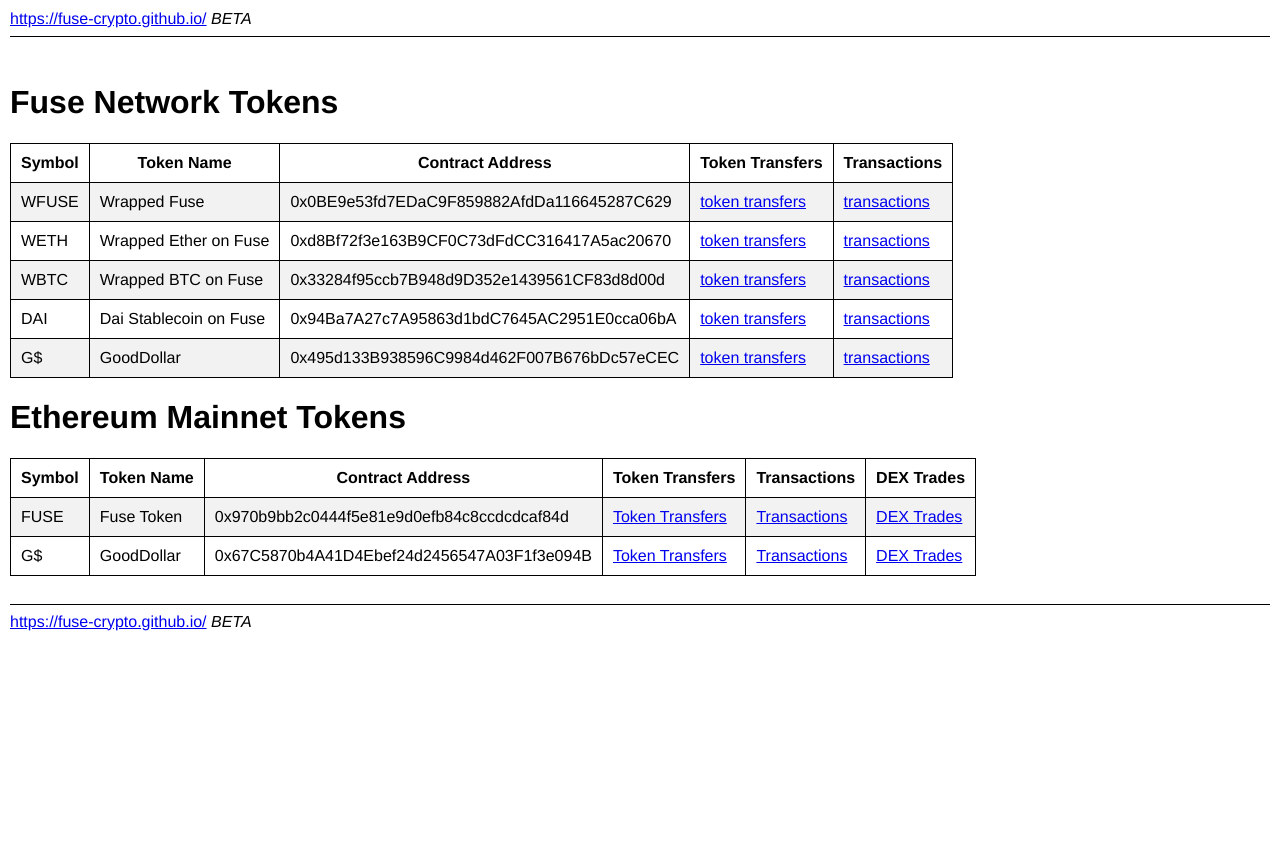
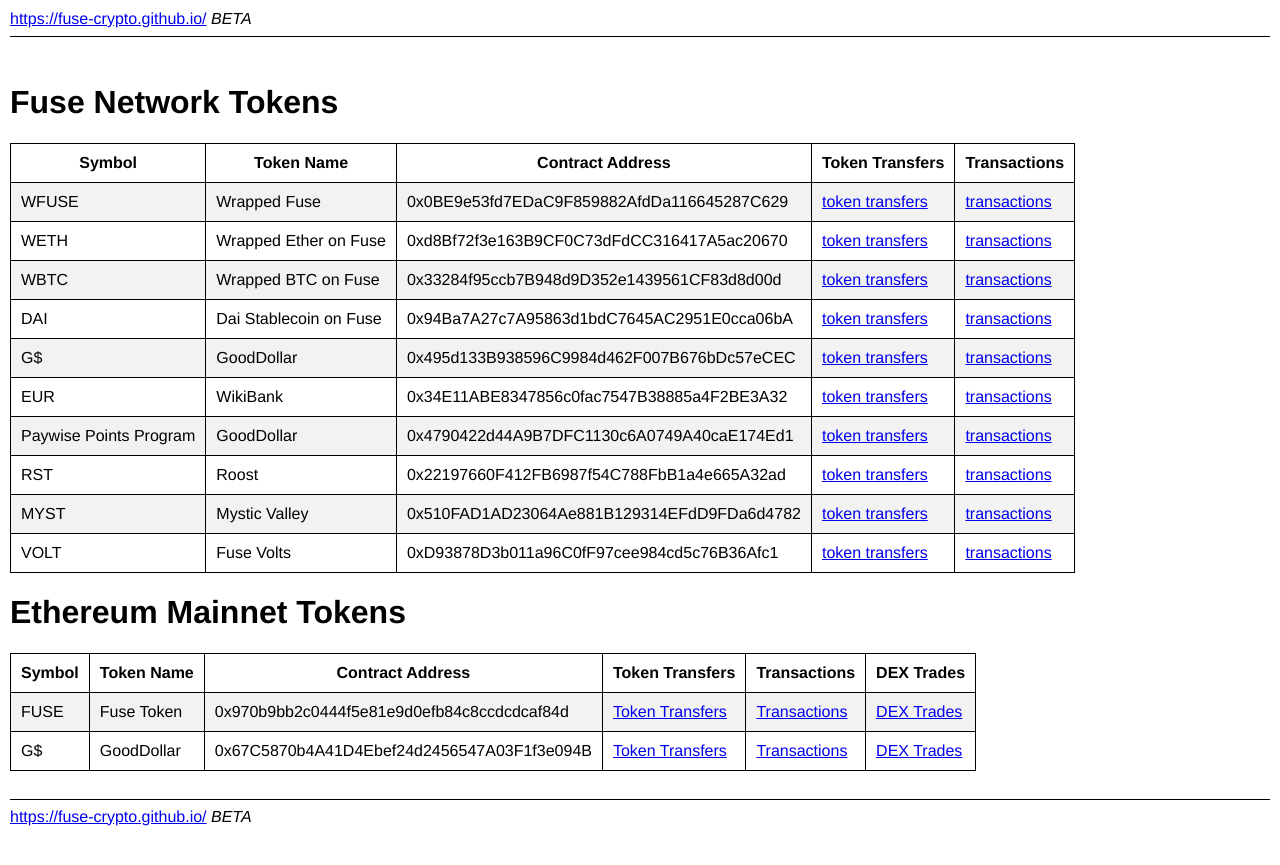
Before and after one commit to Fuse-Crypto/fuse-crypto.github.io, a Jekyll site: the page built from tokens/index.md, in a window 1280 px wide. Shown: the top 865 px of the page. Built offline with Jekyll 4.4.1, drawn with Linux system fonts in a browser that asks for light colours.

Commit message:
Update fuse-tokens.yml

```diff
--- a/_data/fuse-tokens.yml
+++ b/_data/fuse-tokens.yml
@@ -17,3 +17,23 @@
 - symbol: 'G$'
   name: 'GoodDollar'
   address: '0x495d133B938596C9984d462F007B676bDc57eCEC'
+
+- symbol: 'EUR'
+  name: 'WikiBank'
+  address: '0x34E11ABE8347856c0fac7547B38885a4F2BE3A32'
+
+- symbol: 'Paywise Points Program'
+  name: 'GoodDollar'
+  address: '0x4790422d44A9B7DFC1130c6A0749A40caE174Ed1'
+
+- symbol: 'RST'
+  name: 'Roost'
+  address: '0x22197660F412FB6987f54C788FbB1a4e665A32ad'
+
+- symbol: 'MYST'
+  name: 'Mystic Valley'
+  address: '0x510FAD1AD23064Ae881B129314EFdD9FDa6d4782'
+
+- symbol: 'VOLT'
+  name: 'Fuse Volts'
+  address: '0xD93878D3b011a96C0fF97cee984cd5c76B36Afc1'
```
